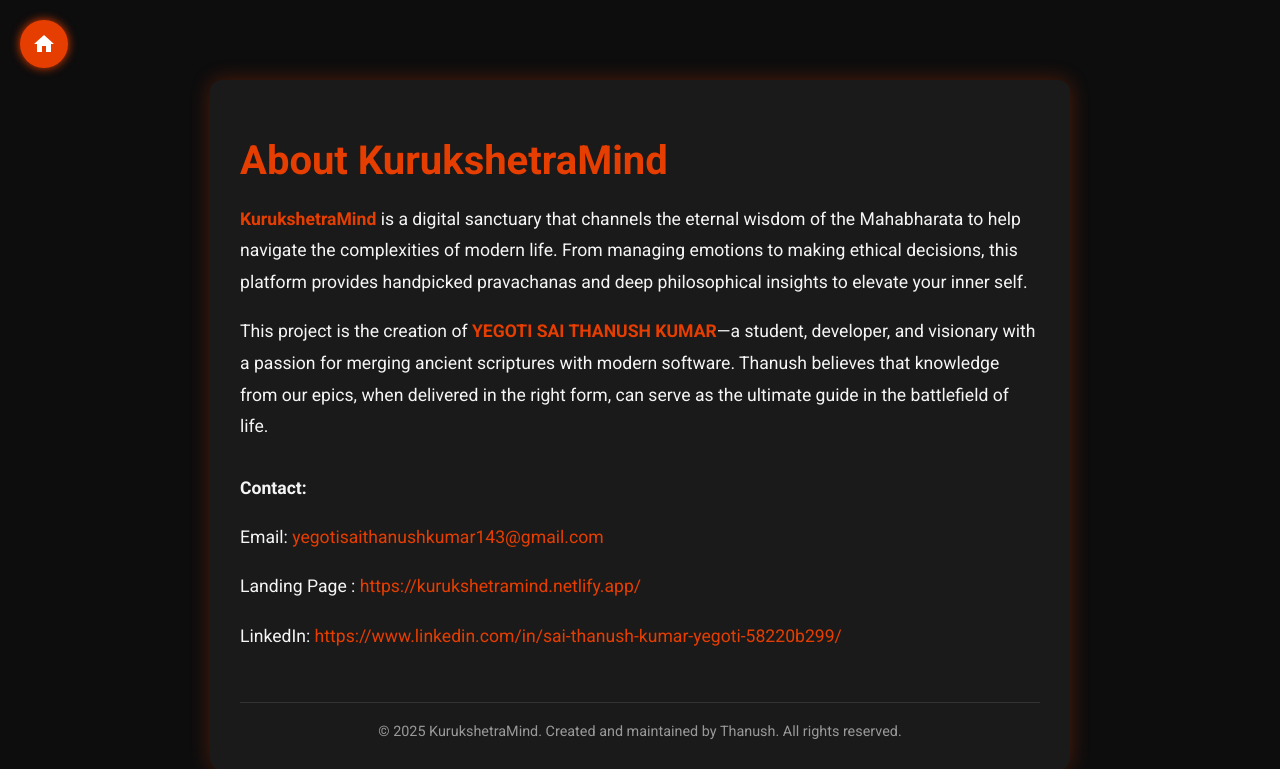
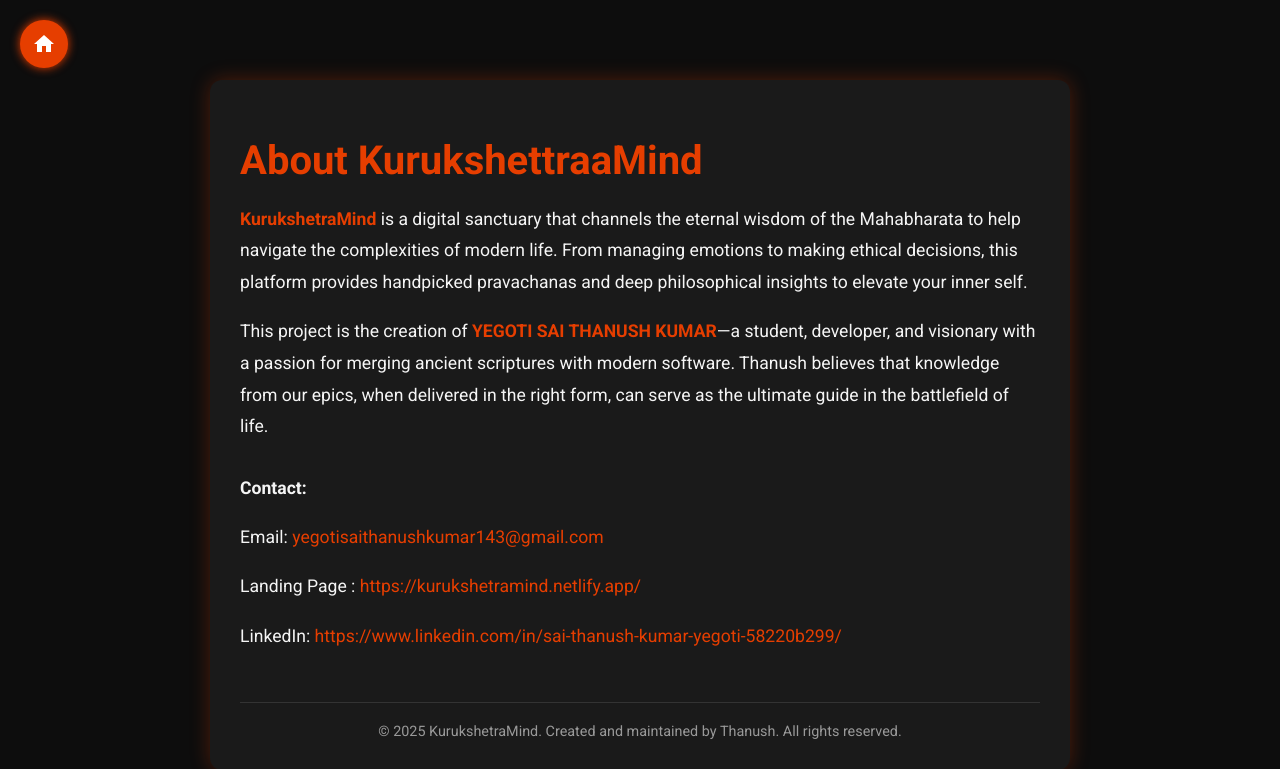
Before and after one commit to Saithanushkumar143/PROJECT-MAHABHARAT, a Flask app: page /about in a window 1280 px wide. Shown: the top 769 px of the page. Run offline with Flask 3, Linux system fonts and the light colour scheme.

Commit message:
version dummy

```diff
--- a/templates/about.html
+++ b/templates/about.html
@@ -213,7 +213,7 @@
 
   <!-- Page Content -->
   <div class="container">
-    <h1>About KurukshetraMind</h1>
+    <h1>About KurukshettraaMind</h1>
     <p>
       <span class="highlight">KurukshetraMind</span> is a digital sanctuary that channels the eternal wisdom of the Mahabharata to help navigate
       the complexities of modern life. From managing emotions to making ethical decisions, this platform provides handpicked
```
